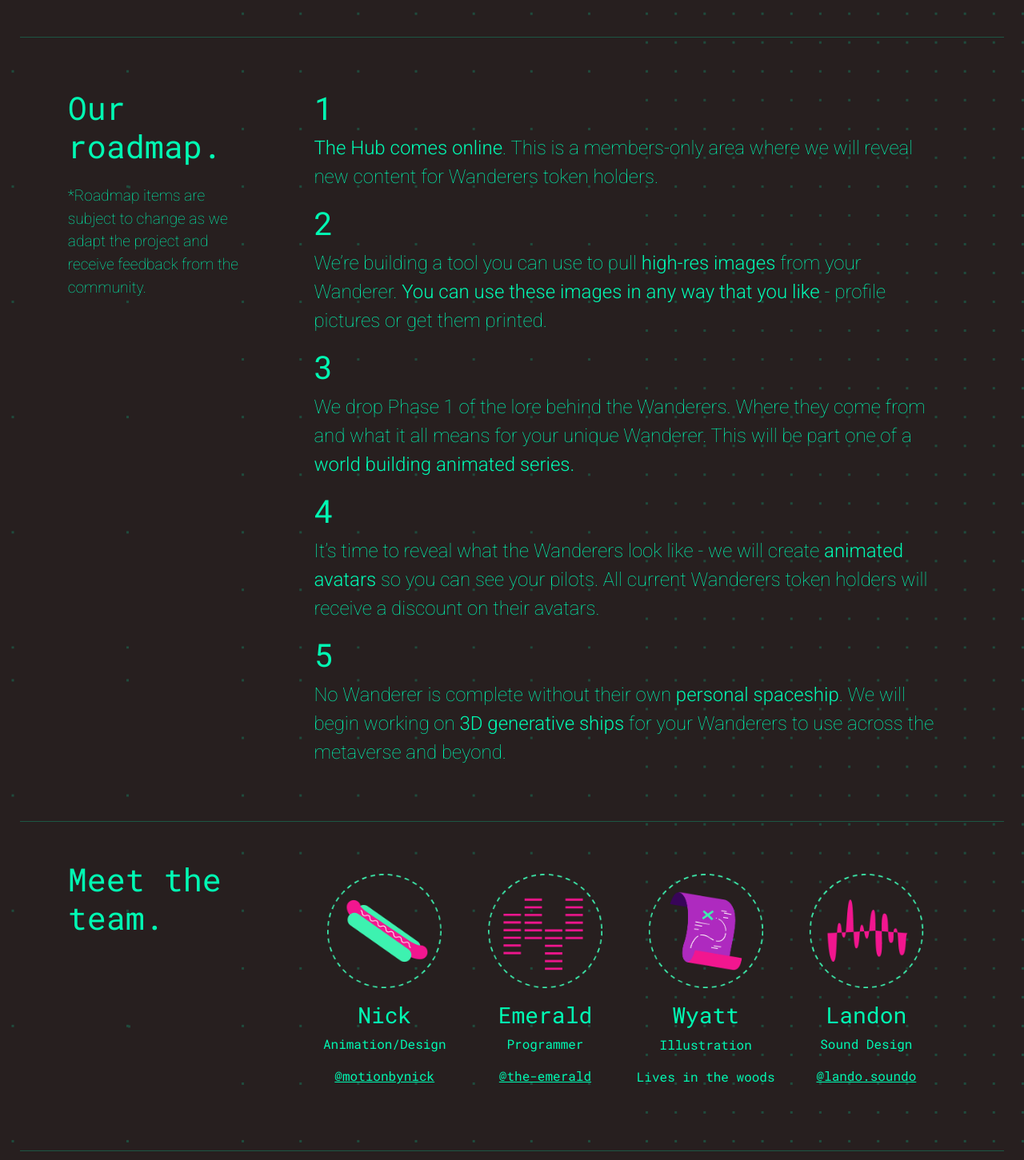
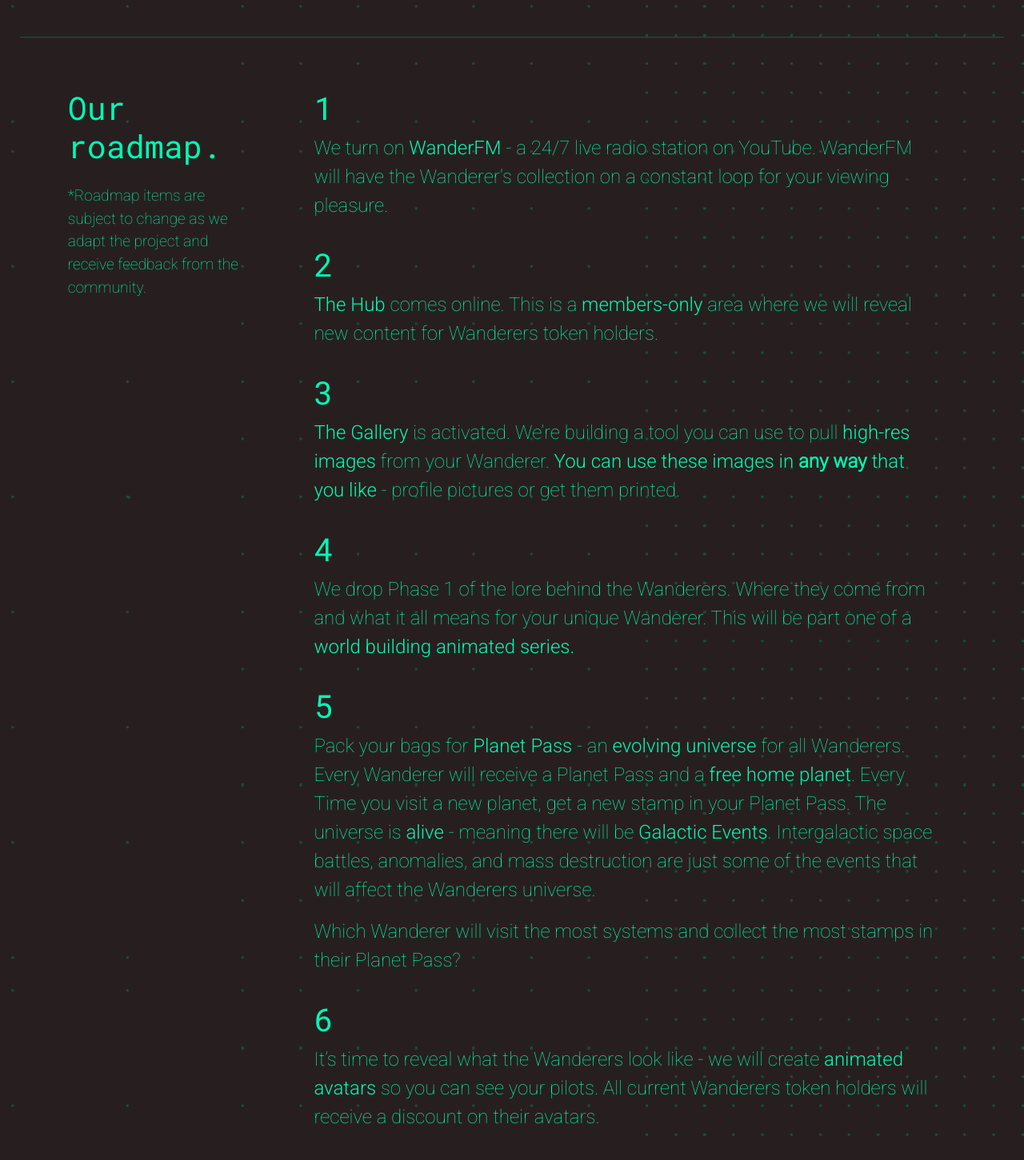
Before and after one commit to wanderers-nft/wanderers, a React (Create React App) app in the folder frontend/: page /buy in a window 1280 px wide. Shown: the part 1059-2510 px from the top of the page at 80% size. Built offline with nearby package versions, Linux system fonts and the light colour scheme; what @web3-react/core, @web3-react/injected-connector would draw is missing.

Commit message:
Update roadmap section

```diff
--- a/frontend/src/Roadmap.tsx
+++ b/frontend/src/Roadmap.tsx
@@ -23,28 +23,37 @@ export function Roadmap() {
             </Col>
             <Col>
                 <Container className="roadmap-inner">
-                    <Row>
+                    <Row className="mb-3">
                         <Col>
                             <h1>1</h1>
                             <p>
-                                <b>The Hub comes online</b>. This is a members-only area where we will reveal new
+                                We turn on <b>WanderFM</b> - a 24/7 live radio station on YouTube. WanderFM will have
+                                the Wanderer's collection on a constant loop for your viewing pleasure.
+                            </p>
+                        </Col>
+                    </Row>
+                    <Row className="mb-3">
+                        <Col>
+                            <h1>2</h1>
+                            <p>
+                                <b>The Hub</b> comes online. This is a <b>members-only</b> area where we will reveal new
                                 content for Wanderers token holders.
                             </p>
                         </Col>
                     </Row>
-                    <Row>
+                    <Row className="mb-3">
                         <Col>
-                            <h1>2</h1>
+                            <h1>3</h1>
                             <p>
-                                We’re building a tool you can use to pull <b>high-res images</b> from your
-                                Wanderer. <b>You can use these images in any way that you like</b> - profile pictures or
-                                get them printed.
+                                <b>The Gallery</b> is activated. We’re building a tool you can use to pull <b>high-res
+                                images</b> from your Wanderer. <b>You can use these images in <b>any way</b> that you
+                                like</b> - profile pictures or get them printed.
                             </p>
                         </Col>
                     </Row>
-                    <Row>
+                    <Row className="mb-3">
                         <Col>
-                            <h1>3</h1>
+                            <h1>4</h1>
                             <p>
                                 We drop Phase 1 of the lore behind the Wanderers. Where they come from and what it all
                                 means for your unique Wanderer. This will be part one of a <b>world building animated
@@ -52,9 +61,26 @@ export function Roadmap() {
                             </p>
                         </Col>
                     </Row>
-                    <Row>
+                    <Row className="mb-3">
                         <Col>
-                            <h1>4</h1>
+                            <h1>5</h1>
+                            <p>
+                                Pack your bags for <b>Planet Pass</b> - an <b>evolving universe</b> for all Wanderers.
+                                Every Wanderer
+                                will receive a Planet Pass and a <b>free home planet</b>. Every Time you visit a new
+                                planet, get a new stamp in your Planet Pass. The universe is <b>alive</b> - meaning
+                                there will be <b>Galactic Events</b>. Intergalactic space battles, anomalies, and mass
+                                destruction are just some of the events that will affect the Wanderers universe.
+                            </p>
+                            <p>
+                                Which Wanderer will visit the most systems and collect the most stamps in their Planet
+                                Pass?
+                            </p>
+                        </Col>
+                    </Row>
+                    <Row className="mb-3">
+                        <Col>
+                            <h1>6</h1>
                             <p>
                                 It’s time to reveal what the Wanderers look like - we will
                                 create <b>animated avatars</b> so you can see your pilots. All current Wanderers token
@@ -62,13 +88,21 @@ export function Roadmap() {
                             </p>
                         </Col>
                     </Row>
-                    <Row>
+                    <Row className="mb-3">
                         <Col>
-                            <h1>5</h1>
+                            <h1>7</h1>
                             <p>
                                 No Wanderer is complete without their own <b>personal spaceship</b>. We will begin
                                 working on <b>3D generative ships</b> for your Wanderers to use across the metaverse
                                 and beyond.
+                            </p>
+                        </Col>
+                    </Row>
+                    <Row>
+                        <Col>
+                            <h1>8</h1>
+                            <p>
+                                More to be announced. <b>Trust the process.</b>
                             </p>
                         </Col>
                     </Row>
```
